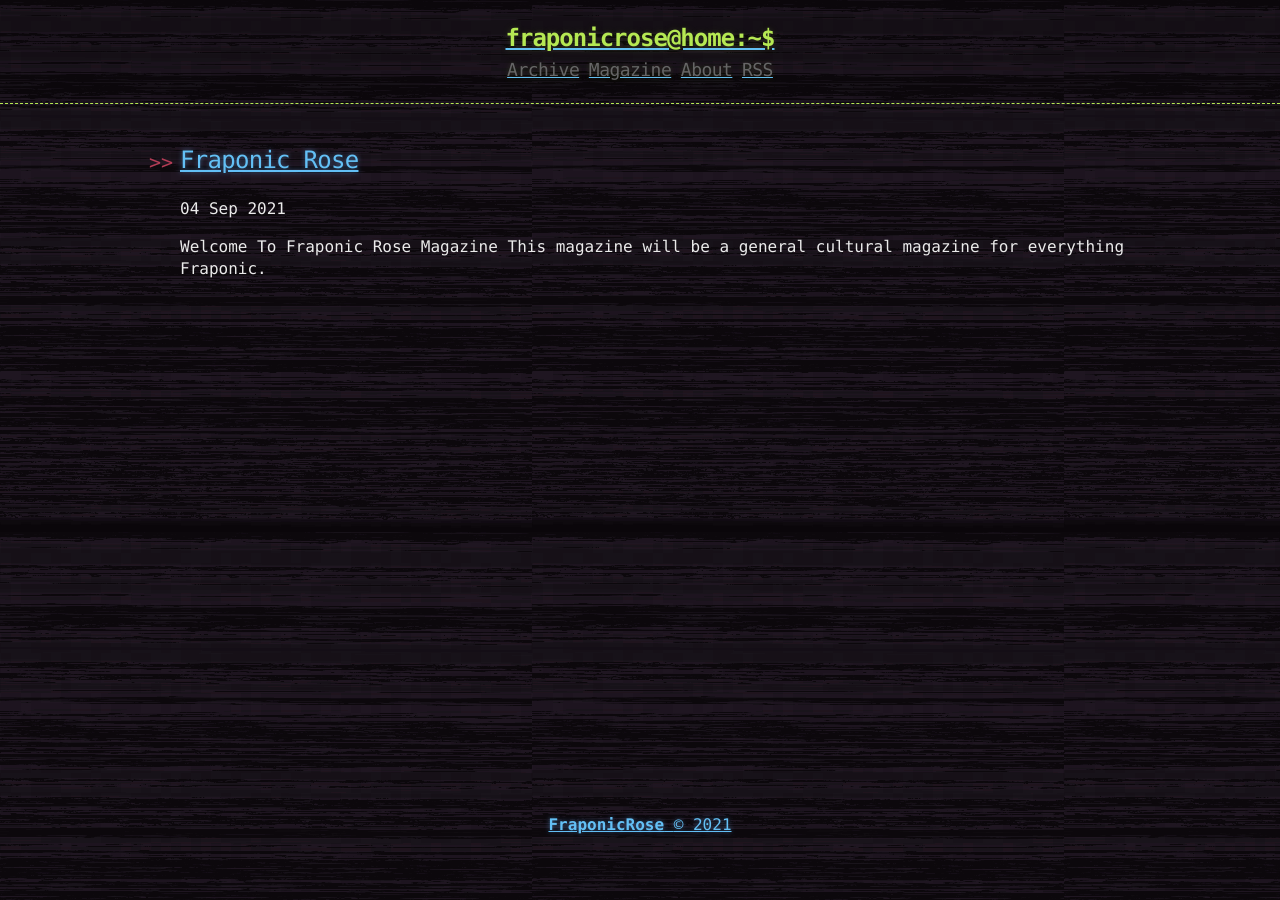
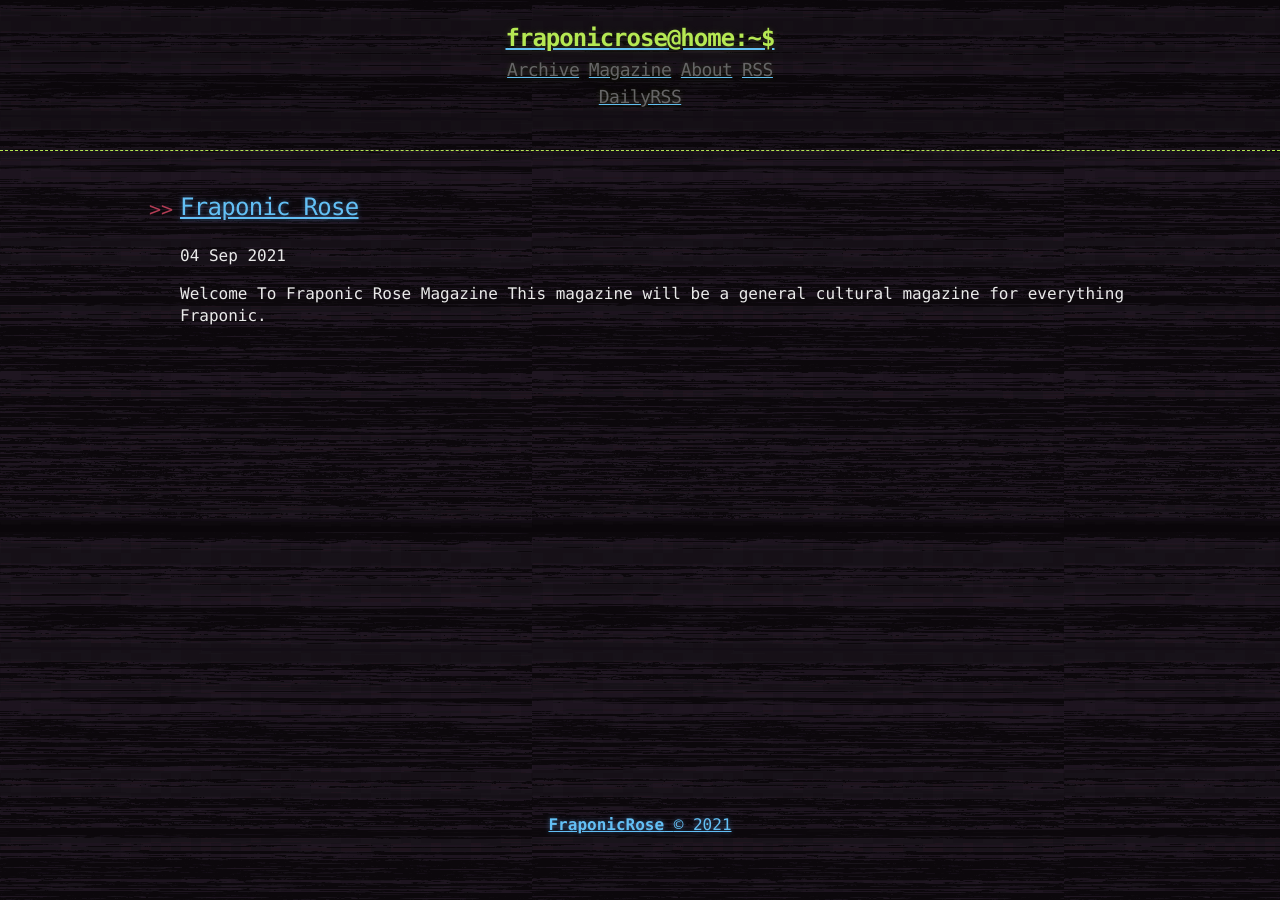
Before and after one commit to LWFlouisa/FraponicRose, a Jekyll site: the page built from index.html, in a window 1280 px wide. Built offline with Jekyll 4.4.1, drawn with Linux system fonts in a browser that asks for light colours; the list of posts is cut into pages by our own code.

Commit message:
Update links.html

```diff
--- a/_includes/links.html
+++ b/_includes/links.html
@@ -2,3 +2,4 @@
 <a href="{{ "/pages/pages" | prepend: site.baseurl | replace: '//', '/' }}"><h2 class="header-link">Magazine</h2></a>
 <a href="{{ "/about" | prepend: site.baseurl | replace: '//', '/' }}"><h2 class="header-link">About</h2></a>
 <a href="{{ "/atom.xml" | prepend: site.baseurl | replace: '//', '/' }}"><h2 class="header-link">RSS</h2></a>
+<a href="https://fraponicrosemetajournal.thecomicseries.com/rss"><h2>DailyRSS</h2></a>
```
